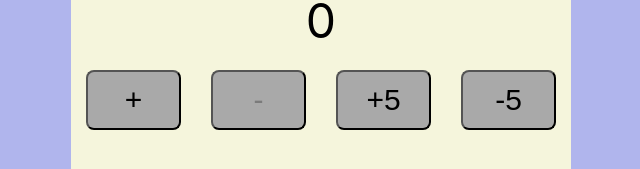
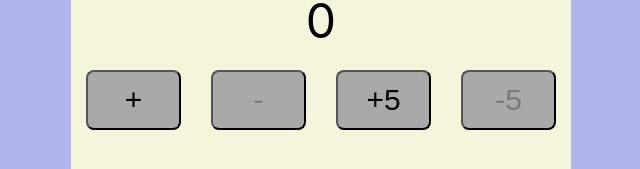
Before and after one commit to utpalogic/counter-app, a React (Create React App) app: page / in a window 1280 px wide. Shown: the part 451-620 px from the top of the page, without its empty margins (319-959 px from the left). Built offline with nearby package versions, Linux system fonts and the light colour scheme.

Commit message:
Update counter logic for better performance

```diff
--- a/src/App.js
+++ b/src/App.js
@@ -29,7 +29,7 @@ const App = () => {
             <button onClick={plusNum} className='but'>+</button>
             <button onClick={minusNum} className='but' disabled={num<=1}>-</button>
             <button onClick={increfive} className='but'>+5</button>
-            <button onClick={decrefive} className='but'>-5</button>
+            <button onClick={decrefive} className='but' disabled={num<=1}>-5</button>
           </div>
         </div>
       </div>
```
